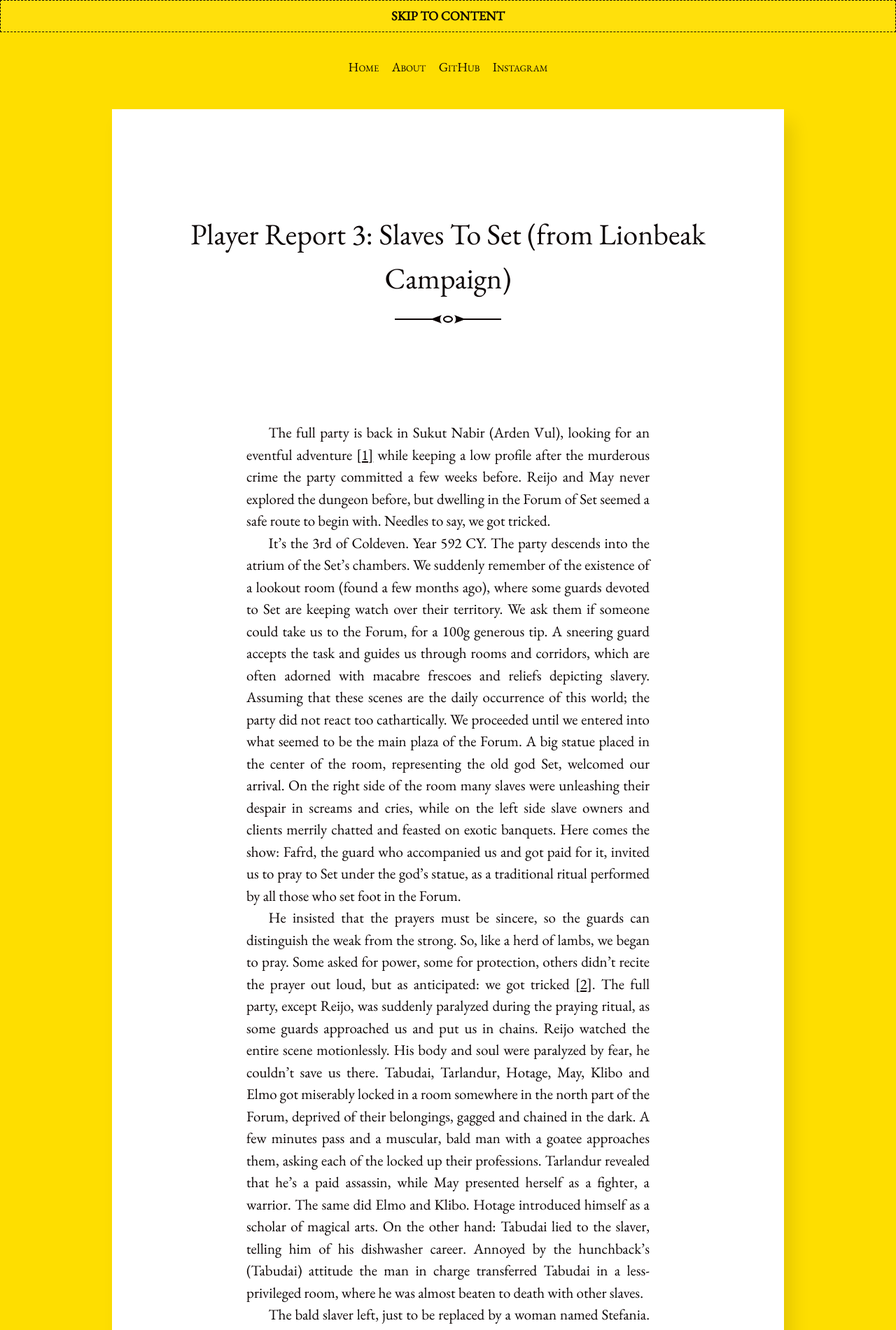
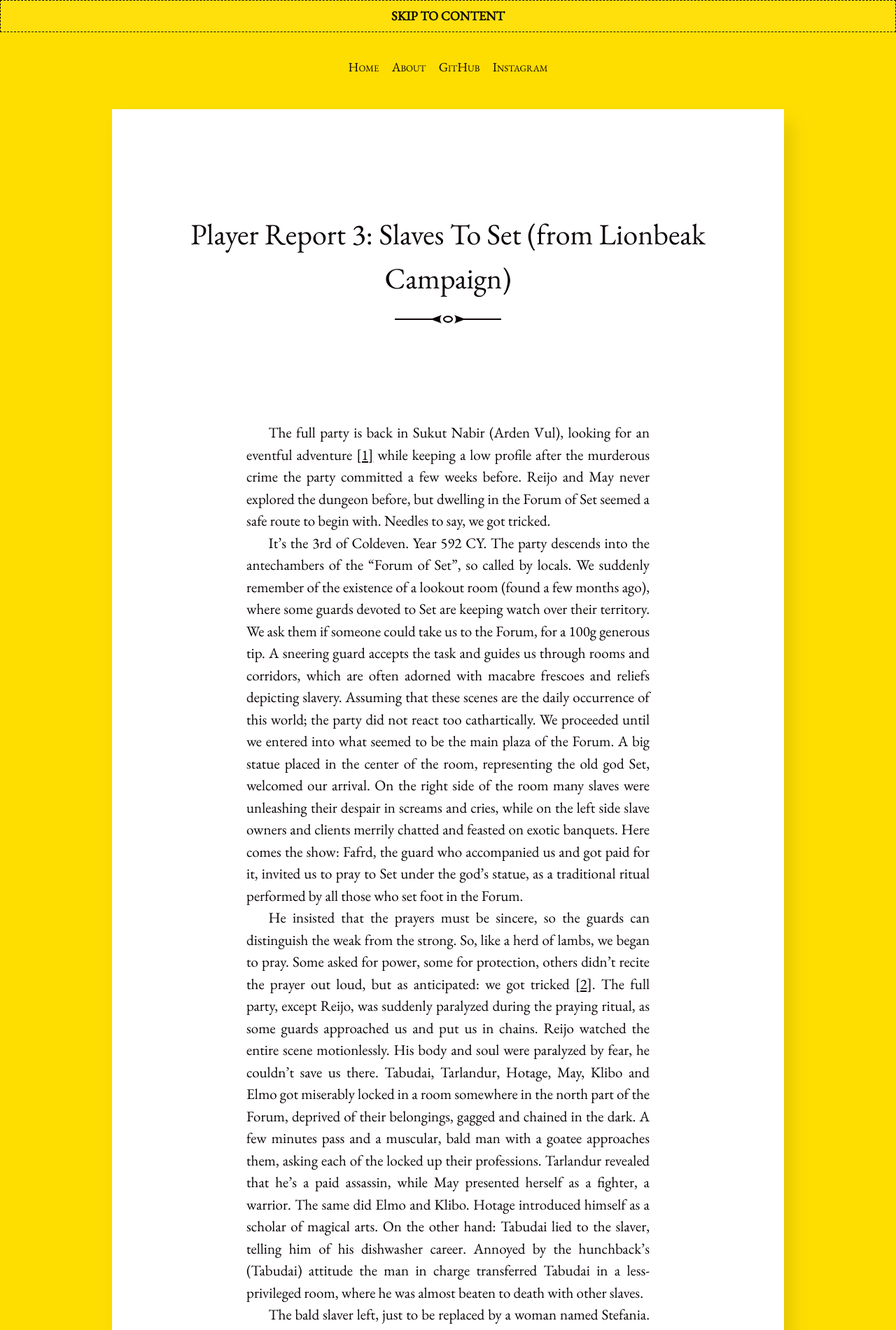
Before and after one commit to InexistentThirdChimera/InexistentThirdChimera.github.io, a Jekyll site: the page built from _posts/2023-03-07-player-report-3;-Slaves-To-Set-(from-lionbeak-campaign).md, in a window 1280 px wide. Shown: the top 1900 px of the page at 70% size. Built offline with Jekyll 4.4.1, drawn with Linux system fonts in a browser that asks for light colours.

Commit message:
added and fixed some gramm

```diff
--- a/_posts/2023-03-07-player-report-3;-Slaves-To-Set-(from-lionbeak-campaign).md
+++ b/_posts/2023-03-07-player-report-3;-Slaves-To-Set-(from-lionbeak-campaign).md
@@ -40,7 +40,7 @@ layout: post
 The full party is back in Sukut Nabir (Arden Vul), looking for an eventful adventure <a name="nf1"><sup>[[1]](#fn1)</sup><a> while keeping a low profile after the murderous crime the party committed a few weeks before.
 Reijo and May never explored the dungeon before, but dwelling in the Forum of Set seemed a safe route to begin with. Needles to say, we got tricked.
 
-It’s the 3rd of Coldeven. Year 592 CY. The party descends into the atrium of the Set’s chambers. We suddenly remember of the existence of a lookout room (found a few months ago), where some guards devoted to Set are keeping watch over their territory. We ask them if someone could take us to the Forum, for a 100g generous tip. A sneering guard accepts the task and guides us through rooms and corridors, which are often adorned with macabre frescoes and reliefs depicting slavery.
+It’s the 3rd of Coldeven. Year 592 CY. The party descends into the antechambers of the "Forum of Set", so called by locals. We suddenly remember of the existence of a lookout room (found a few months ago), where some guards devoted to Set are keeping watch over their territory. We ask them if someone could take us to the Forum, for a 100g generous tip. A sneering guard accepts the task and guides us through rooms and corridors, which are often adorned with macabre frescoes and reliefs depicting slavery.
 Assuming that these scenes are the daily occurrence of this world; the party did not react too cathartically. We proceeded until we entered into what seemed to be the main plaza of the Forum.
 A big statue placed in the center of the room, representing the old god Set, welcomed our arrival.
 On the right side of the room many slaves were unleashing their despair in screams and cries, while on the left side slave owners and clients merrily chatted and feasted on exotic banquets.
```
